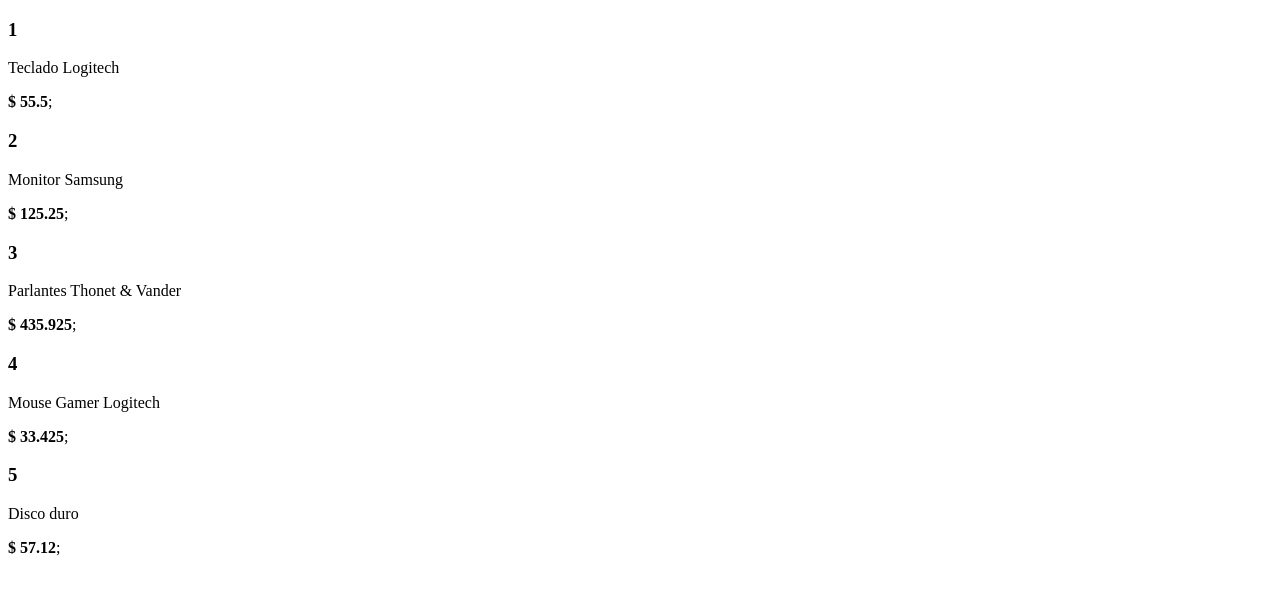
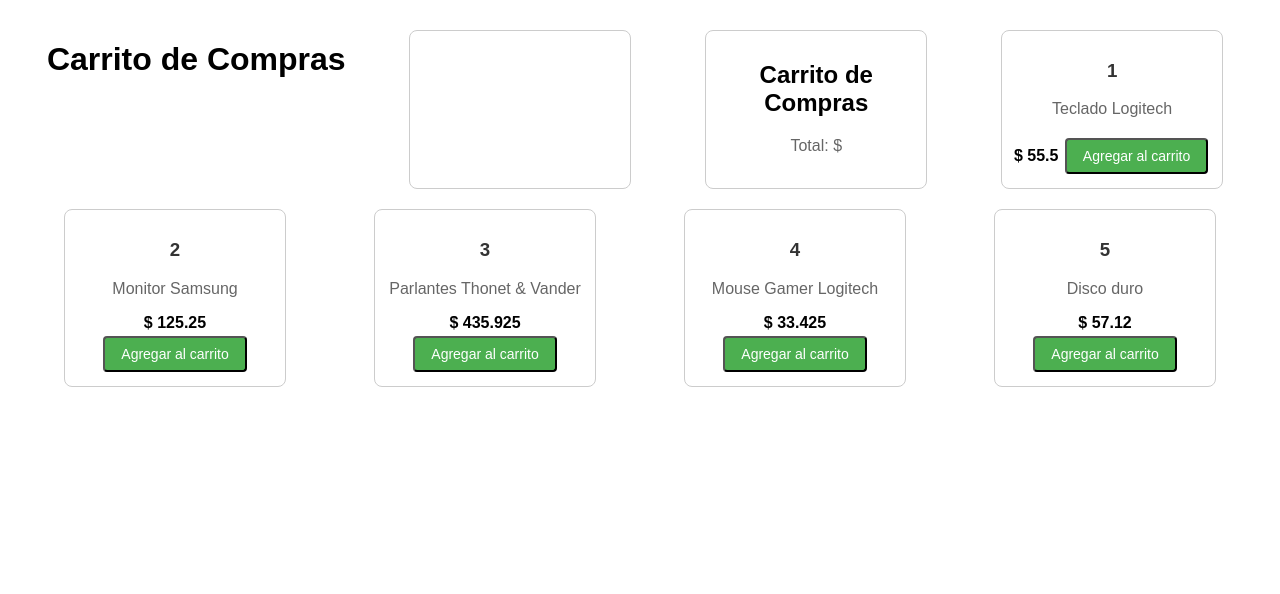
Before and after one commit to justinamutigliengo/Carrito-Mutigliengo, a plain HTML site: page index.html in a window 1280 px wide. Drawn offline with Linux system fonts and the light colour scheme.

Commit message:
boton y css

```diff
--- /dev/null
+++ b/css/style.css
@@ -0,0 +1,49 @@
+body {
+    font-family: 'Arial', sans-serif;
+    display: flex;
+    flex-wrap: wrap;
+    justify-content: space-around;
+    margin: 20px;
+  }
+
+  div {
+    border: 1px solid #ccc;
+    border-radius: 8px;
+    padding: 10px;
+    margin: 10px;
+    width: 200px;
+    text-align: center;
+  }
+
+  h3 {
+    color: #333;
+  }
+
+  p {
+    color: #666;
+  }
+
+  b {
+    color: #000;
+  }
+
+  button {
+    background-color: #4CAF50;
+    color: white;
+    padding: 8px 16px;
+    text-align: center;
+    text-decoration: none;
+    display: inline-block;
+    font-size: 14px;
+    margin: 4px 2px;
+    cursor: pointer;
+    border-radius: 4px;
+  }
+
+  button:hover {
+    background-color: #45a049;
+  }
+
+  #carrito {
+    max-width: 400px;
+  }
--- a/index.html
+++ b/index.html
@@ -4,9 +4,18 @@
     <meta charset="UTF-8">
     <meta name="viewport" content="width=device-width, initial-scale=1.0">
     <title>Carrito de compras</title>
+    <link rel="stylesheet" href="./css/style.css">
 </head>
 <body>
+    <h1>Carrito de Compras</h1>
 
+    <div id="productos"></div>
+
+    <div id="carrito">
+      <h2>Carrito de Compras</h2>
+      <ul id="lista-carrito"></ul>
+      <p>Total: $<span id="total"></span></p>
+    </div>
     <script src="./js/app.js"></script>
 </body>
 </html>
--- a/js/app.js
+++ b/js/app.js
@@ -10,9 +10,9 @@
   let contenedor = document.createElement("div");
   contenedor.innerHTML = `<h3>${producto.id}</h3>
                           <p>${producto.nombre}</p>
-                          <b>$ ${producto.precio}</b>;`
+                          <b>$ ${producto.precio}</b>
+                          <button onclick="agregarAlCarrito(${producto.id})">Agregar al carrito</button>`;
   document.body.appendChild(contenedor);
-
 }
 
 const carrito = [];
@@ -23,11 +23,21 @@
   if (productoEncontrado) {
      carrito.push(productoEncontrado);
      console.log(`Producto "${productoEncontrado.nombre}" agregado al carrito.`);
+     mostrarCarrito();
   } else {
     console.log('Producto no encontrado.');
   }
 }
 
+function mostrarCarrito() {
+  console.log('Carrito de Compras:');
+  carrito.forEach(producto => {
+    console.log(`- ${producto.nombre} - $${producto.precio}`);
+  });
+
+  const total = carrito.reduce((sum, producto) => sum + producto.precio, 0);
+  console.log(`Total: $${total.toFixed(2)}`);
+}
 
 function buscarProductoPorNombre(nombre) {
   const productosEncontrados = productos.filter(producto =>
```
Lines whose indentation alone changed are shown as unchanged.
